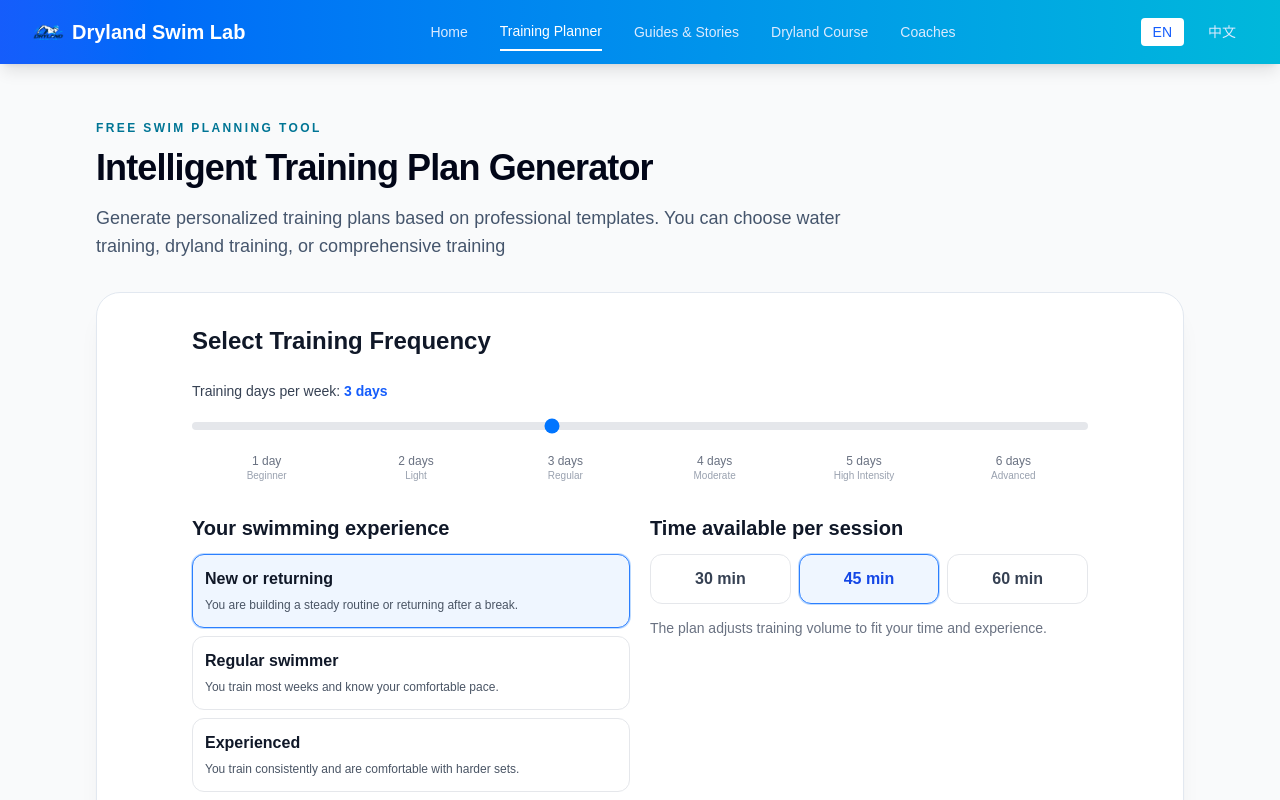
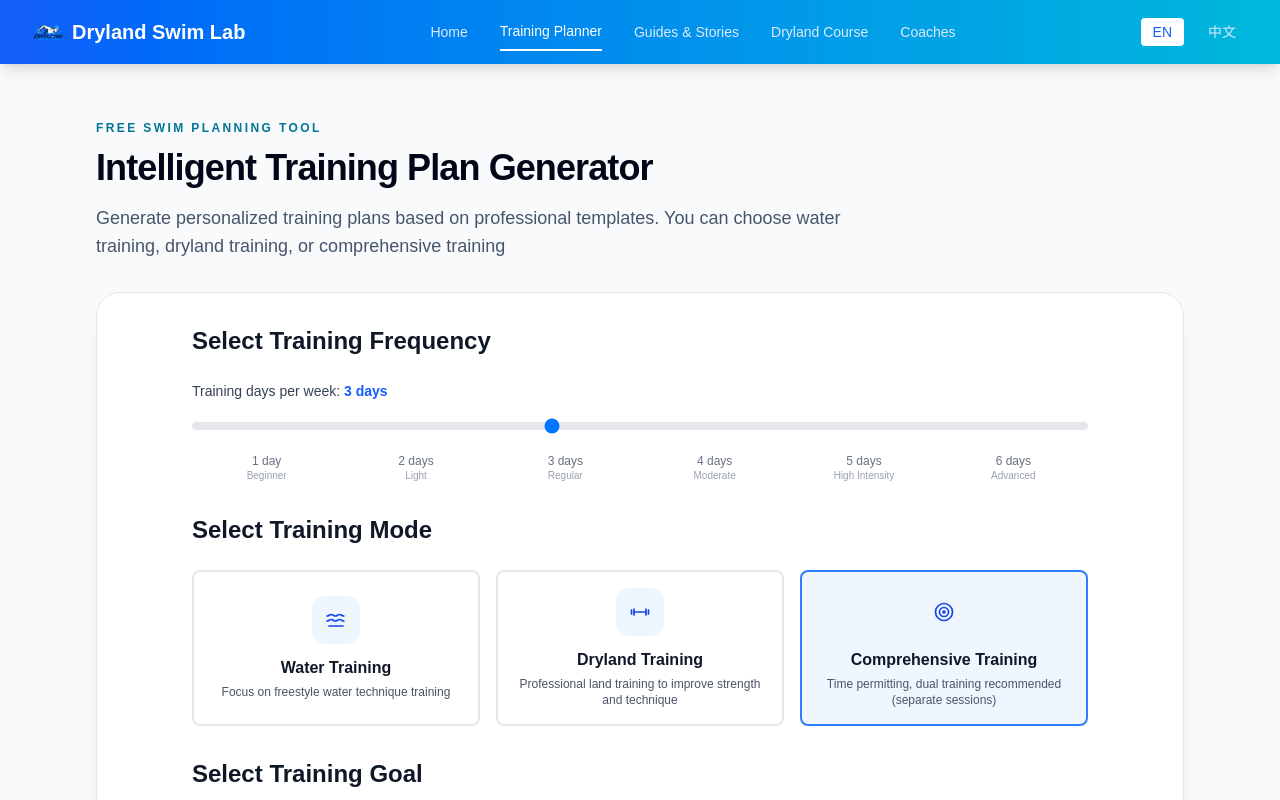
Before and after one commit to meliatech0103/dryland-swim-lab, a Next.js app: page /free/calc in a window 1280 px wide. Shown: the top 800 px of the page. Built offline with nearby package versions, Linux system fonts and the light colour scheme.

Commit message:
Remove experience and session time controls

```diff
--- a/components/TrainingPlanGenerator.tsx
+++ b/components/TrainingPlanGenerator.tsx
@@ -1014,33 +1014,6 @@ export default function TrainingPlanGenerator({ onPlanGenerated }: TrainingPlanG
               </div>
             </div>
 
-            <div className="grid grid-cols-1 md:grid-cols-2 gap-5 mb-8">
-              <div>
-                <h2 className="text-xl font-bold mb-3 text-gray-900">{t('calc.experience.title')}</h2>
-                <div className="grid grid-cols-1 gap-2">
-                  {(['beginner', 'intermediate', 'advanced'] as const).map((level) => (
-                    <button key={level} type="button" onClick={() => setFormData({ ...formData, experience: level })}
-                      className={`rounded-xl border p-3 text-left transition ${formData.experience === level ? 'border-blue-500 bg-blue-50 ring-1 ring-blue-200' : 'border-gray-200 hover:border-blue-300'}`}>
-                      <span className="block font-semibold text-gray-900">{t(`calc.experience.${level}.name`)}</span>
-                      <span className="mt-1 block text-xs leading-5 text-gray-600">{t(`calc.experience.${level}.description`)}</span>
-                    </button>
-                  ))}
-                </div>
-              </div>
-              <div>
-                <h2 className="text-xl font-bold mb-3 text-gray-900">{t('calc.sessionTime.title')}</h2>
-                <div className="grid grid-cols-3 gap-2">
-                  {[30, 45, 60].map((minutes) => (
-                    <button key={minutes} type="button" onClick={() => setFormData({ ...formData, sessionMinutes: minutes })}
-                      className={`rounded-xl border p-3 font-semibold transition ${formData.sessionMinutes === minutes ? 'border-blue-500 bg-blue-50 text-blue-700 ring-1 ring-blue-200' : 'border-gray-200 text-gray-700 hover:border-blue-300'}`}>
-                      {t('calc.sessionTime.minutes', { minutes })}
-                    </button>
-                  ))}
-                </div>
-                <p className="mt-3 text-sm leading-6 text-gray-500">{t('calc.sessionTime.note')}</p>
-              </div>
-            </div>
-
             <h2 className="text-2xl font-bold mb-6 text-gray-900">{t('calc.mode.title')}</h2>
             <div className="grid grid-cols-1 md:grid-cols-3 gap-4 mb-8">
               {trainingModes.map((mode) => (
@@ -1097,14 +1070,6 @@ export default function TrainingPlanGenerator({ onPlanGenerated }: TrainingPlanG
                   <p className="font-bold text-gray-900">
                     {t('calc.generated.days', { days: formData.trainingDays })}
                   </p>
-                </div>
-                <div>
-                  <span className="text-gray-600">{t('calc.generated.experience')}</span>
-                  <p className="font-bold text-gray-900">{t(`calc.experience.${formData.experience}.name`)}</p>
-                </div>
-                <div>
-                  <span className="text-gray-600">{t('calc.generated.sessionTime')}</span>
-                  <p className="font-bold text-gray-900">{t('calc.sessionTime.minutes', { minutes: formData.sessionMinutes })}</p>
                 </div>
                 <div>
                   <span className="text-gray-600">{t('calc.generated.mode')}</span>
```
